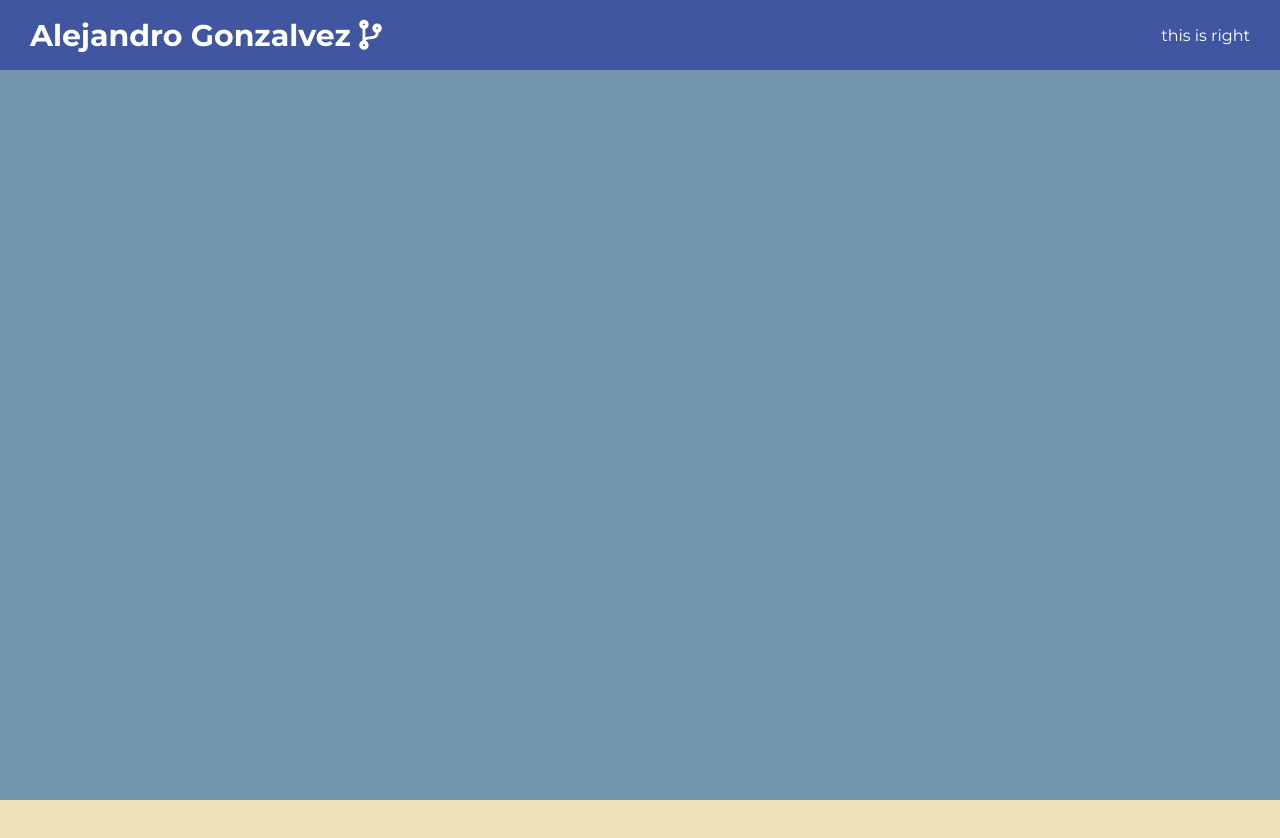
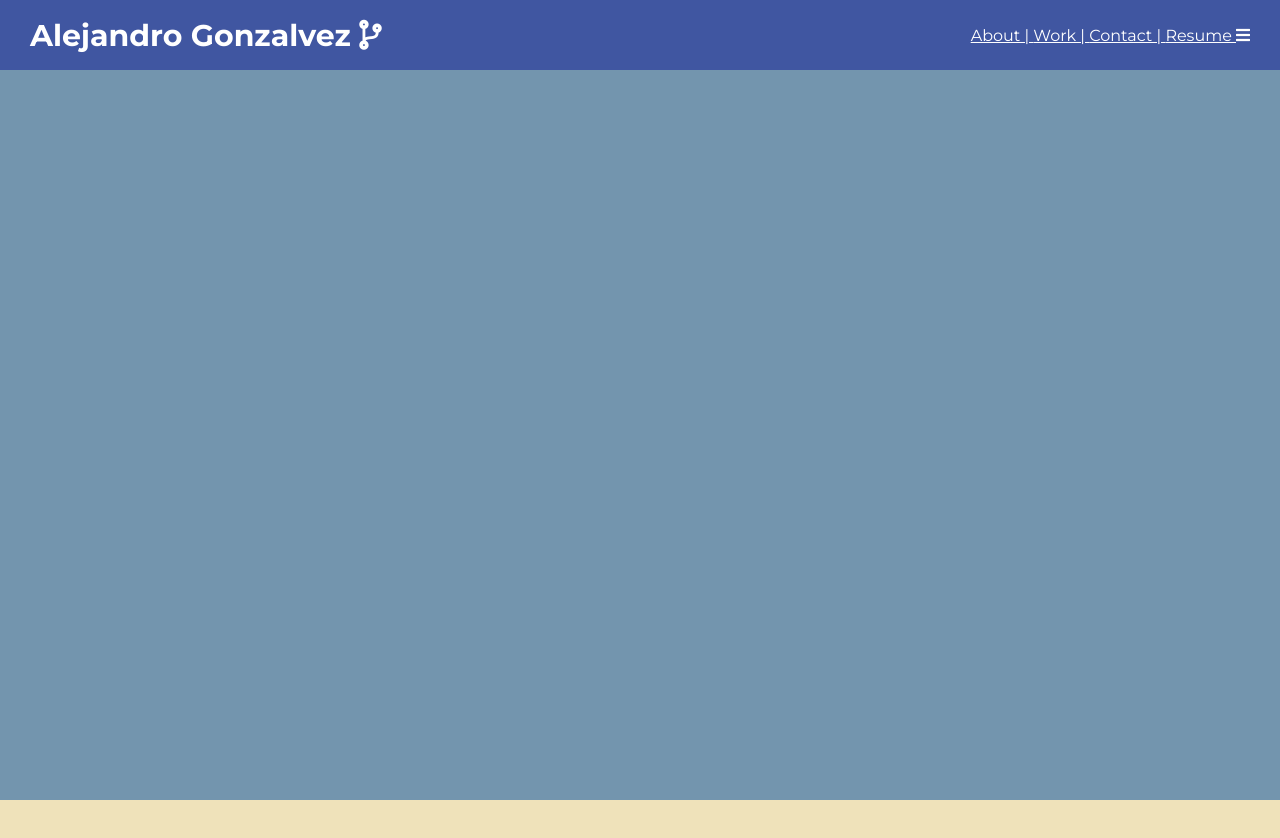
Before and after one commit to agonzalvez/react-portfolio, a React (Create React App) app: page / in a window 1280 px wide. Shown: the top 838 px of the page. Built offline with nearby package versions, Linux system fonts and the light colour scheme.

Commit message:
Navbar updated

```diff
--- a/package.json
+++ b/package.json
@@ -8,6 +8,7 @@
     "@testing-library/user-event": "^12.8.3",
     "react": "^17.0.2",
     "react-dom": "^17.0.2",
+    "react-router-dom": "^5.2.0",
     "react-scripts": "4.0.3",
     "web-vitals": "^1.1.2"
   },
--- a/src/components/navbar/navbar.css
+++ b/src/components/navbar/navbar.css
@@ -9,6 +9,7 @@
     position: fixed;
     top: 0;
     z-index: 2;
+    cursor: pointer;
 }
 
 .wrapper{
--- a/src/components/navbar/navbar.jsx
+++ b/src/components/navbar/navbar.jsx
@@ -10,7 +10,13 @@ function navbar() {
                     <div className="itemContainer"></div>
                 </div>
                 <div className="right">
-                    this is right
+
+                    <a href="#about" className='about-link'>About | </a>
+                    <a href="#work" className='work-link'>Work | </a>
+                    <a href="#contact" className='contact-link'>Contact | </a>
+                    <a href="#resume" className='resume-link'>Resume </a>
+                    <i class="fas fa-bars" />
+
                 </div>
             </div>
         </div>
```
Also changed, not shown: 1 other file (tests, documents, lock files or other folders).
